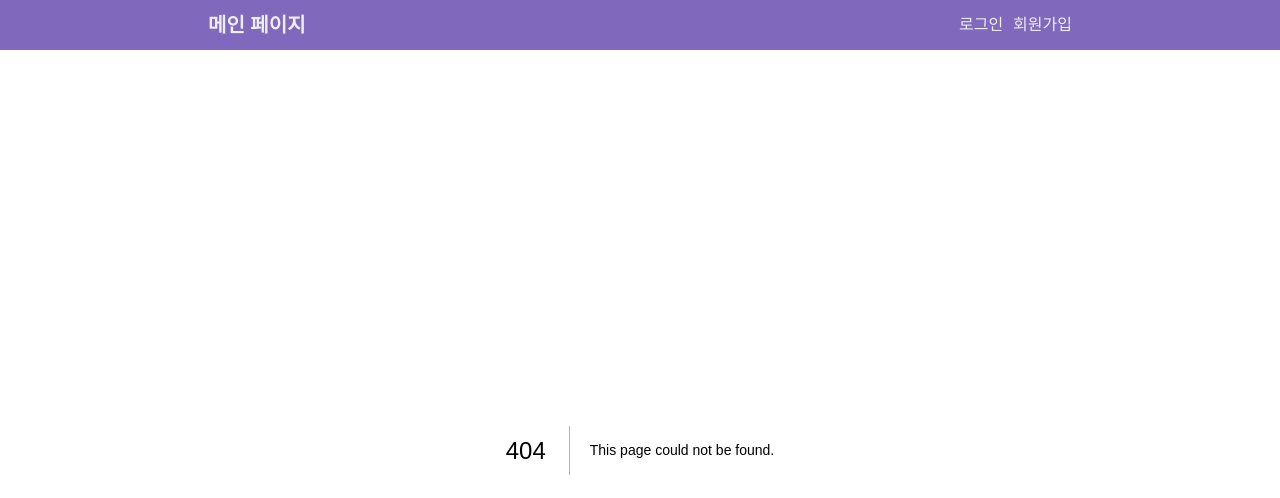
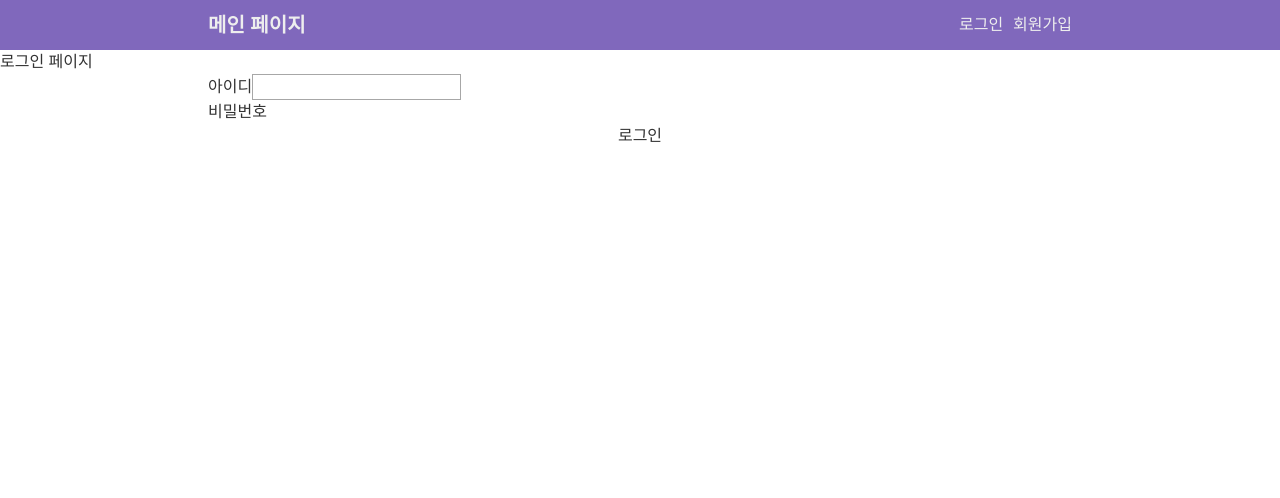
Before and after one commit to escape1001/nv4f_front, a Next.js app in the folder nv4f_front/: page /accounts/login in a window 1280 px wide. Before the commit this address had no page. Shown: the top 498 px of the page. Built offline with nearby package versions, Linux system fonts and the light colour scheme.

Commit message:
"update" 로그인 관련 페이지 생성

```diff
--- /dev/null
+++ b/nv4f_front/app/accounts/login/page.tsx
@@ -0,0 +1,53 @@
+"use client";
+
+import { useRouter } from "next/navigation";
+
+
+export default function Login() {
+  const router = useRouter();
+  const login = async (e: { preventDefault: () => void; target: any; }) => {
+    e.preventDefault();
+    const form = e.target;
+    const data = new FormData(form);
+    const url = process.env.NEXT_PUBLIC_API_URL + "accounts/login/";
+    const response = await fetch(url, {
+      method: "POST",
+      body: data,
+    });
+
+
+    // result 결과가 200이면 로그인 성공
+    if (response.status === 200) {
+      const result = await response.json();
+      console.log(result);
+
+      localStorage.setItem('access', result.access_token);
+      localStorage.setItem('refresh', result.refresh_token);
+
+      // /accounts/mypage/로 router.push
+      router.push("/accounts/mypage/");
+    } else {
+      alert("로그인 실패");
+      console.error(response);
+    }
+  }
+
+  return (
+    <main>
+      <section>
+        <h2>로그인 페이지</h2>
+        <form onSubmit={login} className="flex flex-col center-content">
+            <label>
+                아이디
+                <input className="border-color-light-grey border-[1px]" name="username" />
+            </label>
+            <label>
+                비밀번호
+                <input name="password" type="password" />
+            </label>
+            <button>로그인</button>
+        </form>
+      </section>
+    </main>
+  );
+}
--- /dev/null
+++ b/nv4f_front/app/accounts/mypage/page.tsx
@@ -0,0 +1,26 @@
+"use client";
+
+import { useEffect, useState } from "react";
+
+export default function Mypage() {
+  // local storage에 저장된 access, refresh token 받아옴
+  const [access, setAccess] = useState('');
+  const [refresh, setRefresh] = useState('');
+
+  useEffect(() => {
+    if (typeof window !== 'undefined') {
+      setAccess(localStorage.getItem('access'));
+      setRefresh(localStorage.getItem('refresh'));
+    }
+  }, []);
+
+  return (
+    <main>
+      <section>
+        <h2>마이페이지</h2>
+        <p>access token: {access}</p>
+        <p>refresh : {refresh}</p>
+      </section>
+    </main>
+  );
+}
--- /dev/null
+++ b/nv4f_front/app/accounts/signup/page.tsx
@@ -0,0 +1,9 @@
+export default function signup() {
+  return (
+    <main>
+      <section>
+        <h2>회원가입 페이지</h2>
+      </section>
+    </main>
+  );
+}
--- a/nv4f_front/components/Header.tsx
+++ b/nv4f_front/components/Header.tsx
@@ -10,10 +10,10 @@ export default function Header() {
         </h1>
         <ul className="flex gap-4">
           <li>
-            <Link href="#">로그인</Link>
+            <Link href="/accounts/login/">로그인</Link>
           </li>
           <li>
-            <Link href="#">회원가입</Link>
+            <Link href="/accounts/signup/">회원가입</Link>
           </li>
         </ul>
       </nav>
```
